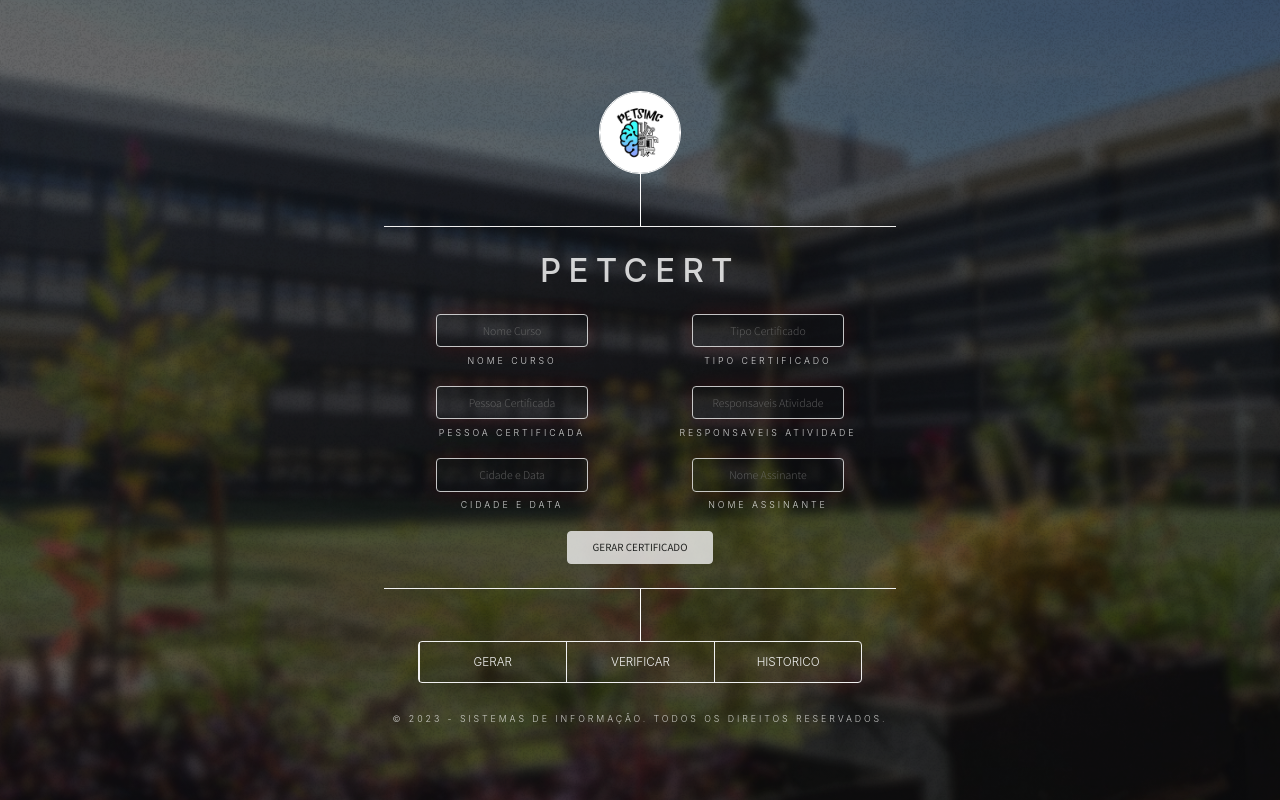
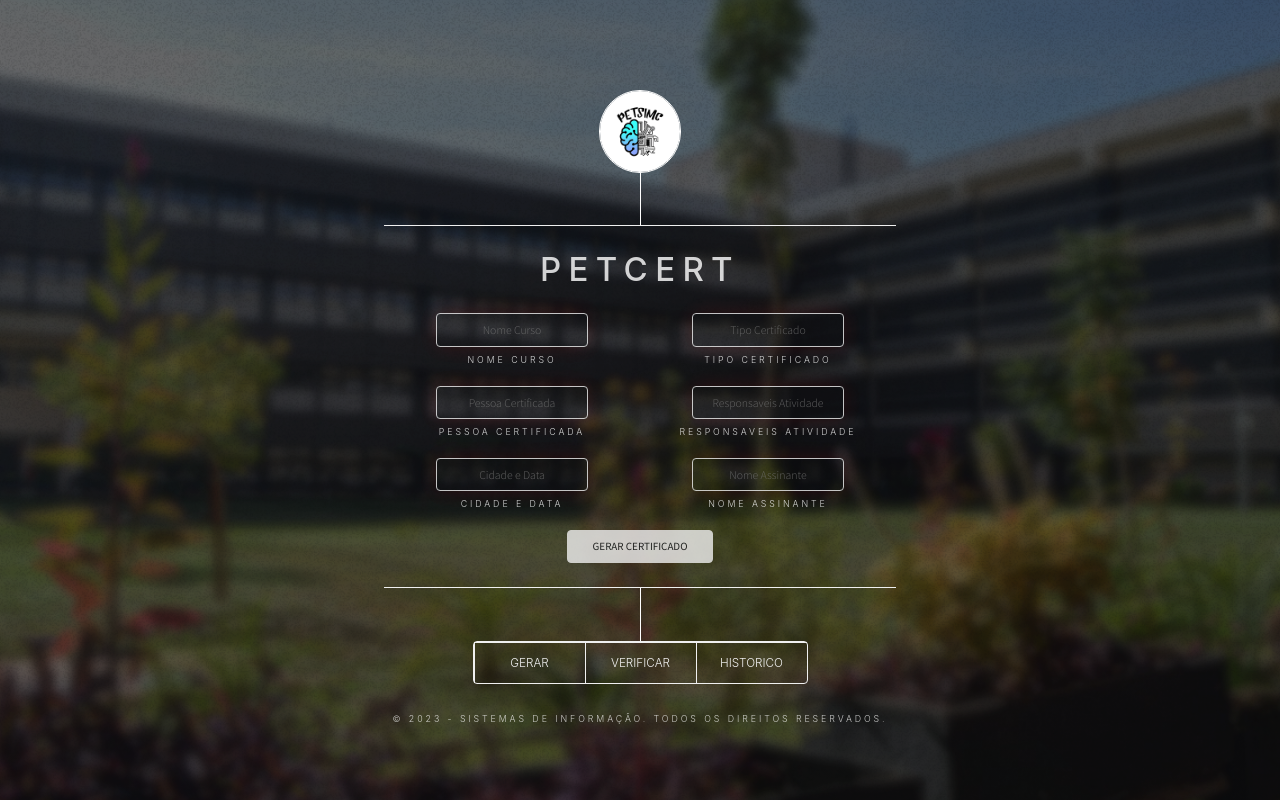
Before and after one commit to ImNotPETSIMC/PETCert_front-end, a React (Create React App) app: page / in a window 1280 px wide. Built offline with nearby package versions, Linux system fonts and the light colour scheme; no server answers.

Commit message:
🌈 style: improve navbar displacement

```diff
--- a/src/styles/App.css
+++ b/src/styles/App.css
@@ -112,6 +112,10 @@ nav {
   display: flex;
   flex-direction: column;
   align-items: center;
+
+  flex-wrap: wrap;
+  width: 40vw;
+  align-content: center;
 }
 
 nav::before {
@@ -128,14 +132,18 @@ nav > div {
   border: #f0f0f0 solid 0.1rem;
   border-radius: 4px;
   cursor: pointer;
+
+  flex-wrap: wrap;
 }
 
 nav > div > div {
   background-color: transparent;
-  width: 10rem;
   color: #f0f0f0ff;
 
+  min-width: 7.5rem;
+
   text-align: center;
+  border-top: #f0f0f0 solid 0.1rem;
   border-left: #f0f0f0 solid 0.1rem;
 
   height: 2.75rem;
@@ -144,6 +152,8 @@ nav > div > div {
 
   font-size: 0.8rem;
   transition: all 1s;
+  flex-basis: auto;
+  flex-grow: 1;
 }
 
 nav > div > div > input[type="radio"] {
```
